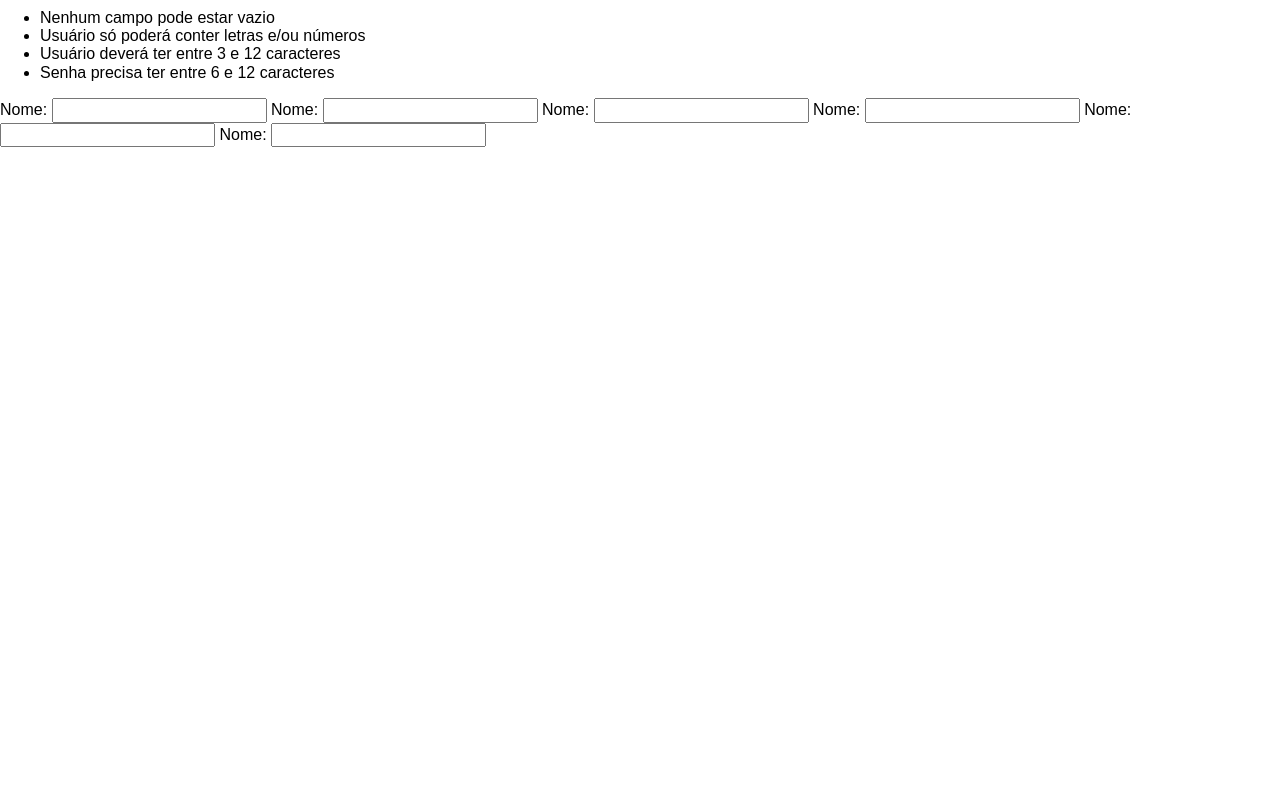
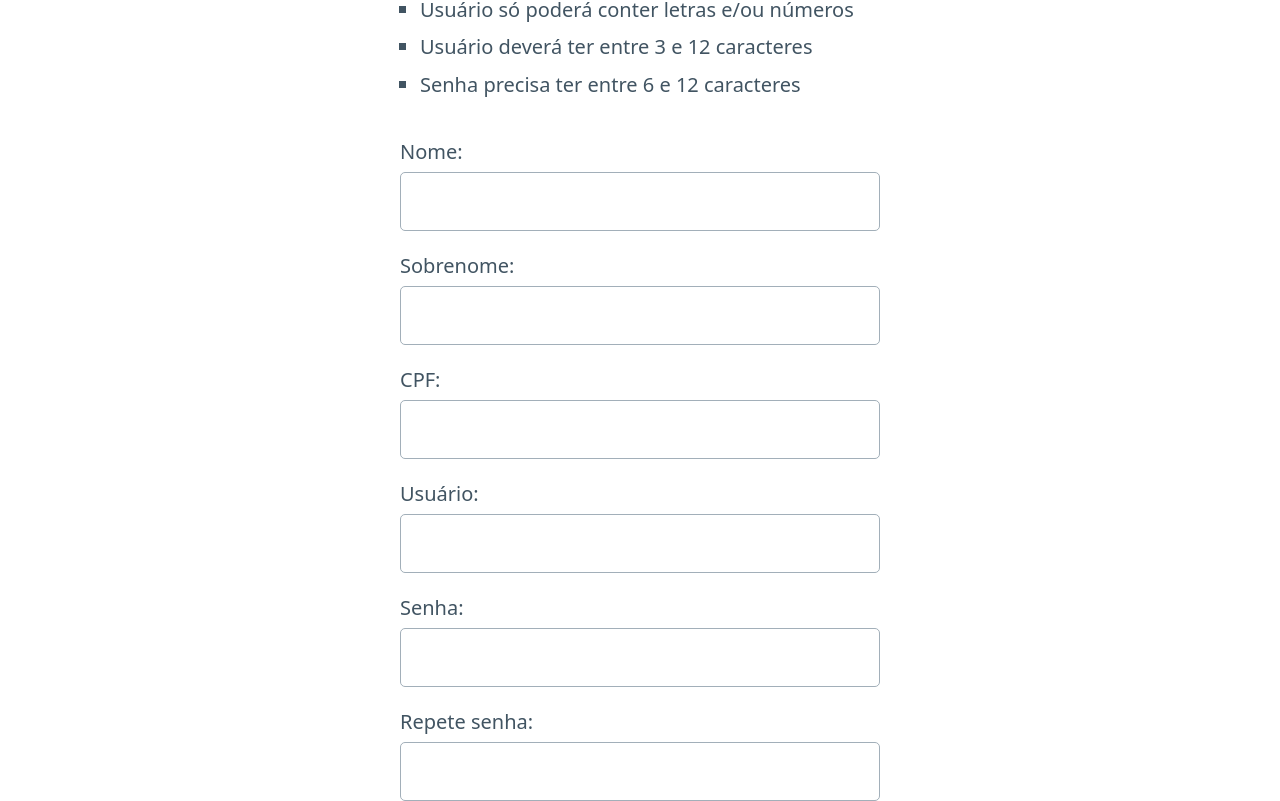
Before and after one commit to vitorcedrim/ValidacaoDeFormularioComClassesJS, a plain HTML site: page index.html in a window 1280 px wide. Shown: the part 71-872 px from the top of the page. Before the commit the page ends 800 px from the top, so only its background shows below. Drawn offline with nearby package versions, Linux system fonts and the light colour scheme.

Commit message:
v2 styling picocss

```diff
--- a/index.html
+++ b/index.html
@@ -4,7 +4,7 @@
     <meta charset="UTF-8">
     <meta name="viewport" content="width=device-width, initial-scale=1.0">
     <title>Validação de Formulário com Classes JS</title>
-    <link rel="stylesheet" href="https://cdn.jsdelivr.net/npm/purecss@3.0.0/build/pure-min.css" integrity="sha384-X38yfunGUhNzHpBaEBsWLO+A0HDYOQi8ufWDkZ0k9e0eXz/tH3II7uKZ9msv++Ls" crossorigin="anonymous">
+    <link rel="stylesheet" href="https://cdn.jsdelivr.net/npm/@picocss/pico@1/css/pico.min.css">
     <link rel="stylesheet" href="style.css">
 </head>
 <body>
@@ -18,15 +18,15 @@
         </ul>
         <label for="nome">Nome:</label>
         <input type="text" name="nome" id="nome">
-        <label for="sobrenome">Nome:</label>
+        <label for="sobrenome">Sobrenome:</label>
         <input type="text" name="sobrenome" id="sobrenome">
-        <label for="cpf">Nome:</label>
+        <label for="cpf">CPF:</label>
         <input type="text" name="cpf" id="cpf">
-        <label for="usuario">Nome:</label>
+        <label for="usuario">Usuário:</label>
         <input type="text" name="usuario" id="usuario">
-        <label for="senha">Nome:</label>
+        <label for="senha">Senha:</label>
         <input type="text" name="senha" id="senha">
-        <label for="repetesenha">Nome:</label>
+        <label for="repetesenha">Repete senha:</label>
         <input type="text" name="repetesenha" id="repetesenha">
     </div>
 </body>
--- a/style.css
+++ b/style.css
@@ -0,0 +1,26 @@
+body, html {
+    margin: 0;
+    padding: 0;
+    width: 100%;
+    height: 100%;
+    display: flex;
+    align-items: center;
+    justify-content: center;
+}
+
+.main {
+    width: 80%;
+    max-width: 600px;
+    height: 100%;
+    background-color: white;
+    padding: 3rem;
+    border-radius: 0.5rem;
+    -webkit-border-radius: 0.5rem;
+    -moz-border-radius: 0.5rem;
+    -ms-border-radius: 0.5rem;
+    -o-border-radius: 0.5rem;
+    display: flex;
+    flex-direction: column;
+    justify-content: center;
+    text-align: left;
+}
```
